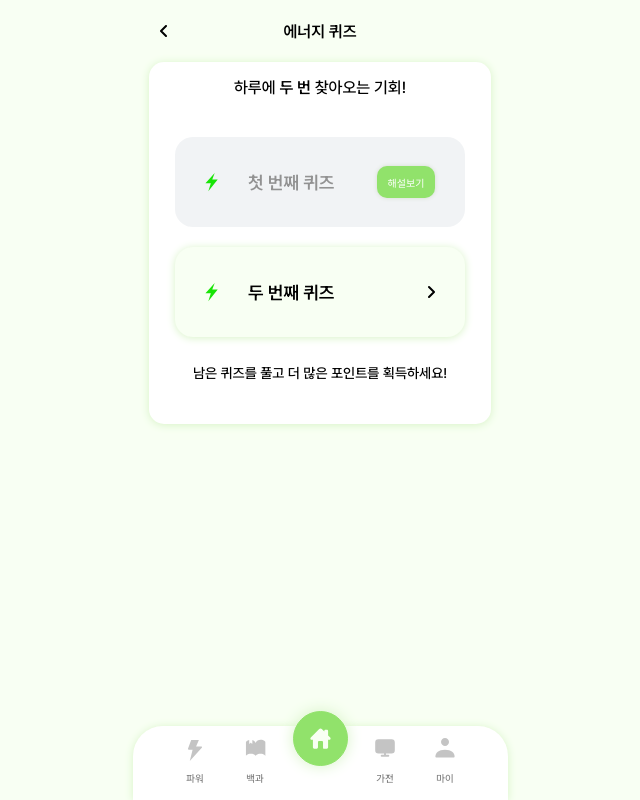
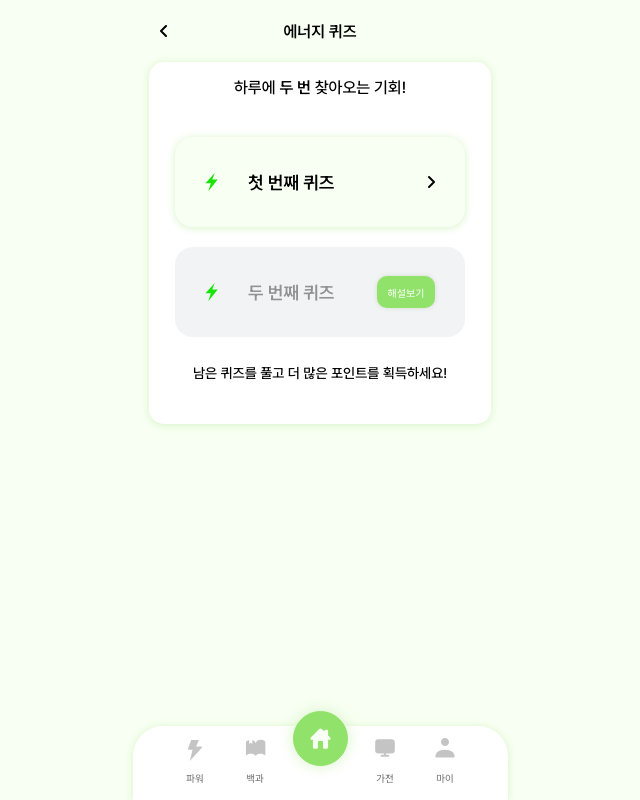
Before and after one commit to GreenSpark-greenspark/greenspark-frontend, a Next.js app: page /quiz in a window 1280 px wide. Shown: the whole page, without its empty margins (320-960 px from the left). Built offline with nearby package versions, Linux system fonts and the light colour scheme.

Commit message:
style: css 속성 및 단위 정리

```diff
--- a/src/app/_component/quiz/Popup.module.css
+++ b/src/app/_component/quiz/Popup.module.css
@@ -9,62 +9,80 @@
 
   width: 100%;
   height: 100%;
+
   background: rgba(0, 0, 0, 0.75);
+
   animation: fadeIn 0.5s ease-in-out;
 }
 
 .popup {
+  position: relative;
   display: flex;
   flex-direction: column;
   align-items: center;
-  position: relative;
 
   padding: 2em;
   border-radius: 1.5em;
+
   animation: fadeIn 0.5s ease-in-out;
 }
+
 .popupBox {
+  display: flex;
+  flex-direction: column;
+  align-items: end;
+
   width: 31.8rem;
   min-height: 10rem;
   border-radius: 1.5em;
+
   background-color: #fff;
-  display: flex;
-  flex-direction: column;
-  align-items: end;
   padding: 1rem 0 3rem 0;
 }
+
 .iconClose {
-  margin-right: 1rem;
   width: 1.6rem;
   height: 1.6rem;
 
+  margin-right: 1rem;
+
   cursor: pointer;
 }
+
 .popupBody {
   display: flex;
   flex-direction: column;
   align-items: center;
+
   width: 31.8rem;
 }
+
 .iconMentContainer {
   position: relative;
+
   margin-top: 2rem;
   width: 25rem;
 }
+
 .iconMentContainer p {
   position: absolute;
   top: 0;
+
   width: 3rem;
   text-align: center;
   line-height: 1.8rem;
 }
+
 .answerContainer {
+  width: 25rem;
   margin: 2.5rem 1rem 2rem 0;
-  width: 25rem;
 
   text-align: right;
 }
+
 .expTitle {
+  width: 23rem;
+
   color: #000;
 
   font-size: 1.4rem;
@@ -72,35 +90,43 @@
   font-weight: 700;
   line-height: normal;
   letter-spacing: 0.014rem;
-  width: 23rem;
   text-align: center;
 }
+
 .expBox {
+  display: flex;
+  flex-direction: column;
+  align-items: center;
+
   width: 23rem;
   min-height: 10rem;
   flex-shrink: 0;
+  border-radius: 1.5rem;
+
   background-color: #f1f3f5;
-  border-radius: 1.5rem;
   padding: 1.2rem;
-  display: flex;
-  flex-direction: column;
-  align-items: center;
 }
+
 .expBody {
+  width: 22rem;
+  margin-top: 1rem;
+
   color: #000;
 
   font-size: 1.2rem;
   font-style: normal;
   font-weight: 500;
   line-height: 1.5rem;
-  width: 22rem;
-  margin-top: 1rem;
 }
-/* 텍스트 */
+
 .textGreen {
   color: #91e26b;
 }
+
 .quizTitle {
+  width: 23rem;
+  margin-top: 1rem;
+
   color: #000;
 
   font-size: 1.8rem;
@@ -108,9 +134,8 @@
   font-weight: 600;
   line-height: normal;
   letter-spacing: 0.014rem;
-  width: 23rem;
-  margin-top: 1rem;
 }
+
 .quizAnswer {
   color: #000;
 
@@ -119,6 +144,7 @@
   font-weight: 500;
   line-height: normal;
 }
+
 @keyframes fadeIn {
   0% {
     opacity: 0;
--- a/src/app/_component/quiz/Popup.tsx
+++ b/src/app/_component/quiz/Popup.tsx
@@ -44,11 +44,11 @@ const Popup: React.FC<PopupProps> = ({ onClose, questionId }: PopupProps) => {
 
             <div className={styles.answerContainer}>
               <p className={styles.quizAnswer}>
-                <span className={styles.textGreen}>정답</span>: {quizData.correctAnswer}
+                <span className={styles.textGreen}>정답 </span>: {quizData.correctAnswer}
               </p>
               {!quizData.isCorrect && (
                 <p className={styles.quizAnswer}>
-                  <span className={styles.textRed}>오답</span>: {quizData.selectedAnswer}
+                  <span className={styles.textRed}>오답 </span>: {quizData.selectedAnswer}
                 </p>
               )}
             </div>
--- a/src/app/_component/quiz/QuizAnswer.tsx
+++ b/src/app/_component/quiz/QuizAnswer.tsx
@@ -64,11 +64,11 @@ export default function QuizAnswer({ id }: QuizAnswerProps) {
 
           <div className={styles.answerContainer}>
             <p className={styles.quizAnswer}>
-              <span className={styles.textGreen}>정답</span>: {quizData.correctAnswer}
+              <span className={styles.textGreen}>정답 </span>: {quizData.correctAnswer}
             </p>
             {!quizData.isCorrect && (
               <p className={styles.quizAnswer}>
-                <span className={styles.textRed}>오답</span>: {quizData.selectedAnswer}
+                <span className={styles.textRed}>오답 </span>: {quizData.selectedAnswer}
               </p>
             )}
           </div>
--- a/src/app/_component/quiz/QuizMain.module.css
+++ b/src/app/_component/quiz/QuizMain.module.css
@@ -1,105 +1,114 @@
+/* 전체 박스 컨테이너 */
 .boxContainer {
   display: flex;
   justify-content: center;
   align-items: center;
+  position: relative;
   margin-bottom: 10rem;
-  position: relative;
 }
+
+/* 퀴즈 관련 컨테이너 */
 .quizContainer {
   display: flex;
   flex-direction: column;
   gap: 2rem;
   margin: 4rem 0 2.7rem 0;
 }
+
 .quizBoxContainer {
   display: flex;
   flex-direction: column;
   align-items: center;
 }
+
+/* 퀴즈 버튼 스타일 */
 .quizBtnClose,
 .quizBtnOpen {
   width: 23rem;
-  height: 90px;
+  height: 9rem;
   flex-shrink: 0;
-  border-radius: 18px;
+  border-radius: 1.8rem;
   display: flex;
   align-items: center;
   justify-content: space-between;
   padding: 0 3rem;
 }
+
 .quizBtnOpen {
-  background: var(--Base-Color, #f8fff3);
-
-  box-shadow: 0px 1px 8px 0px var(--Main-Color, #d7f3c6);
+  background: #f8fff3;
+  box-shadow: 0px 0.1rem 0.8rem 0px #d7f3c6;
   color: #000;
   cursor: pointer;
 }
+
 .quizBtnClose {
-  background: var(--Color-5, #f1f3f5);
+  background: #f1f3f5;
   color: #929292;
 }
 
+/* 퀴즈 설명 버튼 */
 .expBtn {
-  width: 58px;
-  height: 32px;
+  width: 5.8rem;
+  height: 3.2rem;
   flex-shrink: 0;
-  border-radius: 10px;
+  border-radius: 1rem;
   border: none;
-  background: var(--Point-Color, #91e26b);
-
-  box-shadow: 0px 0px 4px 0px var(--Color-8, #d4ddcf);
+  background: #91e26b;
+  box-shadow: 0px 0px 0.4rem 0px #d4ddcf;
   color: #fff;
   text-align: center;
-
-  font-size: 10px;
-  font-style: normal;
+  font-size: 1rem;
   font-weight: 500;
-  line-height: normal;
   cursor: pointer;
 }
+
+/* 퀴즈 버튼 왼쪽 정렬 */
 .quizBtnLeft {
   display: flex;
   align-items: center;
   gap: 3rem;
 }
-/* 텍스트 */
+
+/* 텍스트 스타일 */
 .quizTitle {
   color: #000;
-
-  font-size: 16px;
-  font-style: normal;
+  font-size: 1.6rem;
   font-weight: 500;
   line-height: normal;
 }
+
 .quizNormal {
-  /* color: #000; */
-
-  font-size: 18px;
-  font-style: normal;
+  font-size: 1.8rem;
   font-weight: 600;
   line-height: normal;
 }
+
 .quizMentNormal {
   color: #000;
-  font-size: 14px;
-  font-style: normal;
+  font-size: 1.4rem;
   font-weight: 500;
   line-height: 130%;
 }
+
+/* 폰트 두께 (Bold) */
 .bold6 {
   font-weight: 600;
 }
+
 .bold7 {
   font-weight: 700;
 }
+
 .bold8 {
   font-weight: 800;
 }
-/* 아이콘 */
+
+/* 아이콘 스타일 */
 .iconPower {
   width: 1.3rem;
   height: 2.2rem;
 }
+
 .iconArrow {
   width: 0.7rem;
   height: 1.4rem;
--- a/src/app/_component/quiz/QuizMain.tsx
+++ b/src/app/_component/quiz/QuizMain.tsx
@@ -11,8 +11,8 @@ export default function QuizMain() {
   const router = useRouter();
 
   const [quizStatus, setQuizStatus] = useState({
-    quiz1: true,
-    quiz2: false
+    quiz1: false,
+    quiz2: true
   });
 
   const [isPopupOpen, setIsPopupOpen] = useState(false);
```
Also changed, not shown: src/app/_component/quiz/QuizAnswer.module.css (+32 -11 lines), src/app/_component/quiz/QuizSubmit.module.css (+26 -23 lines).
